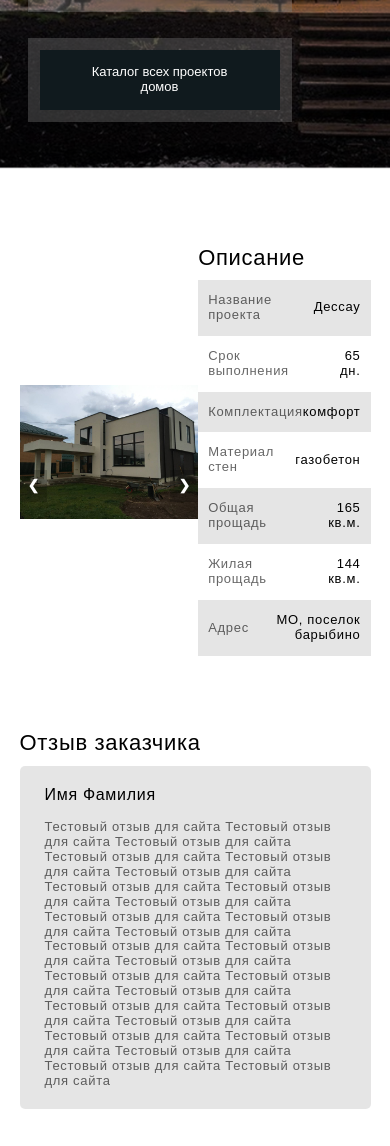
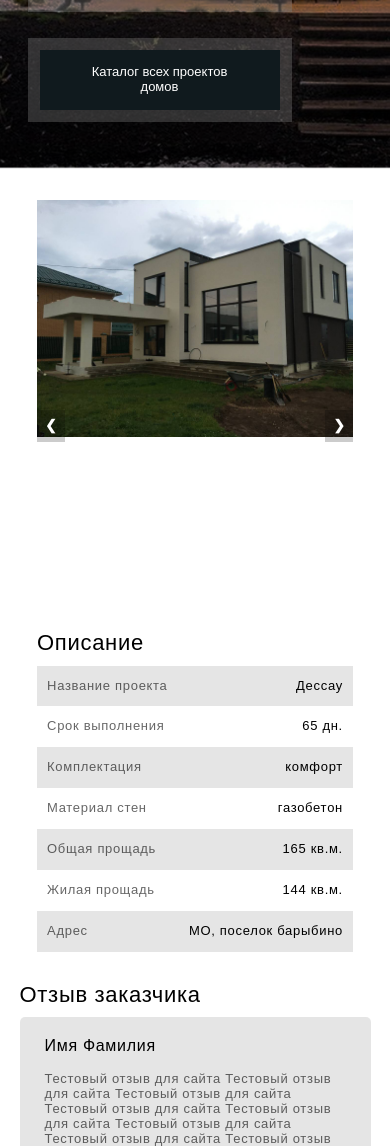
Before and after one commit to ilgar31/SKTower, a Django app: page /finished/1 in a window 390 px wide. Shown: the part 574-1720 px from the top of the page. Run offline with Django 5.2, Linux system fonts and the light colour scheme; data comes from the database, SQL or seed files in the repository; some web fonts are replaced.

Commit message:
before added swiper

```diff
--- a/main/static/main/css/finished.css
+++ b/main/static/main/css/finished.css
@@ -8,6 +8,7 @@
     display: flex;
     width: 90%;
     max-width: 1800px;
+    column-gap: 40px;
     margin: auto;
     justify-content: space-around;
 }
@@ -21,16 +22,16 @@
 }
 
 .slides {
-  position: relative;
-  width: 500px;
-  margin-top: 30px;
-  height: 500px;
-  max-width: 900px;
+    position: relative;
+    width: 60%;
+    margin-top: 30px;
+    height: 500px;
+    max-width: 900px;
 }
 
 .slide {
     display: none;
-    line-height: 500px;
+    line-height: 100%;
 }
 
 .prev,
@@ -80,8 +81,6 @@
 
 
 
-
-
 .description {
     width: 350px;
     height: 500px;
@@ -121,6 +120,41 @@
     letter-spacing: 0.7px;
     text-align: right;
 }
+
+
+@media screen and (max-width: 1175px){
+    .finished_project {
+        flex-direction: column;
+        align-items: center;
+    }
+
+    .slides {
+        width: 80%;
+    }
+
+    .description {
+        height: auto;
+        width: 80%;
+    }
+}
+
+@media screen and (max-width: 800px){
+    .slides {
+        width: 90%;
+        height: 400px;
+    }
+
+    .slide_photo {
+        max-height: 400px;
+    }
+
+    .description {
+        width: 90%;
+    }
+}
+
+
+
 
 
 
```
Also changed, not shown: main/static/main/js/header.js (line endings or trailing spaces).
